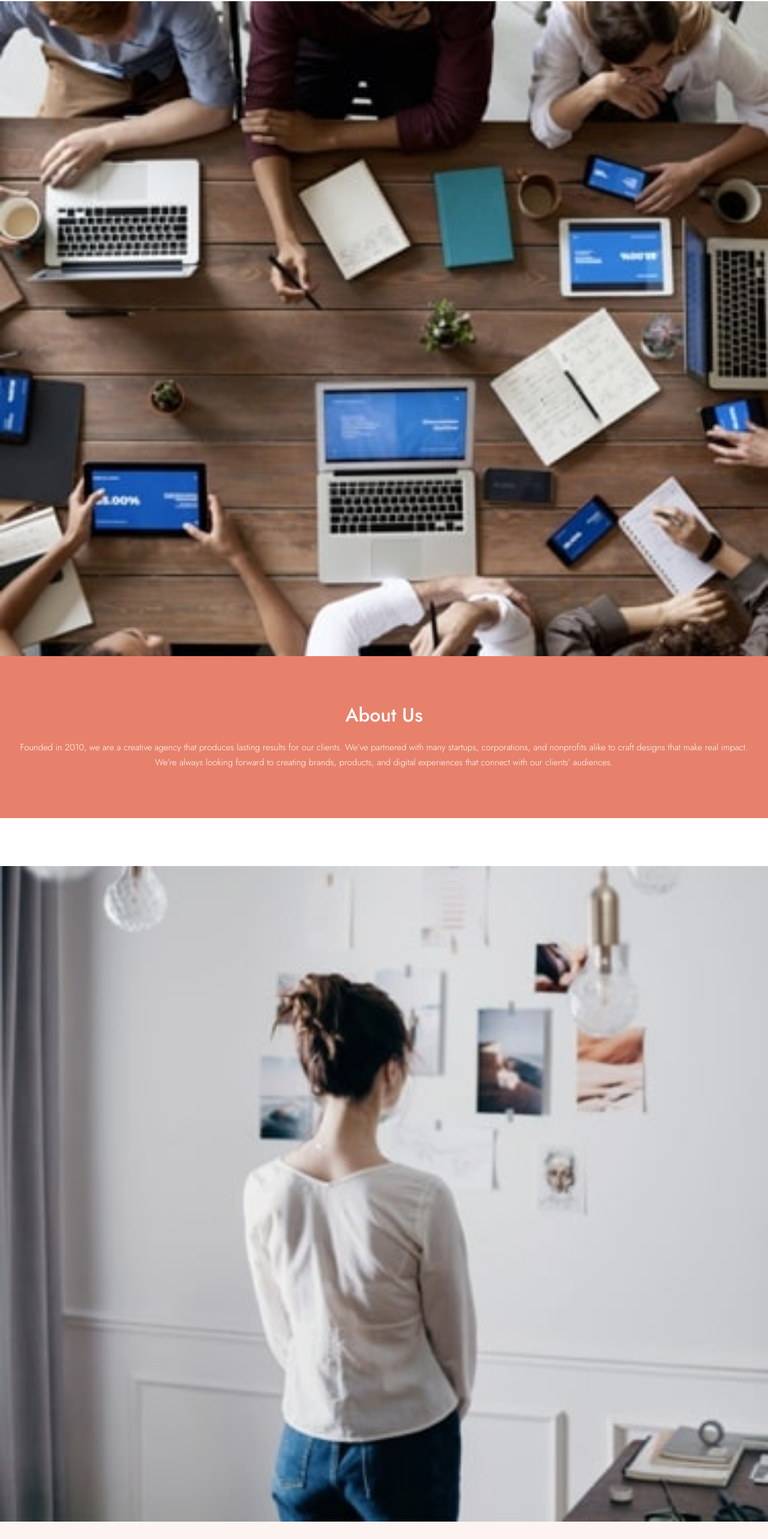
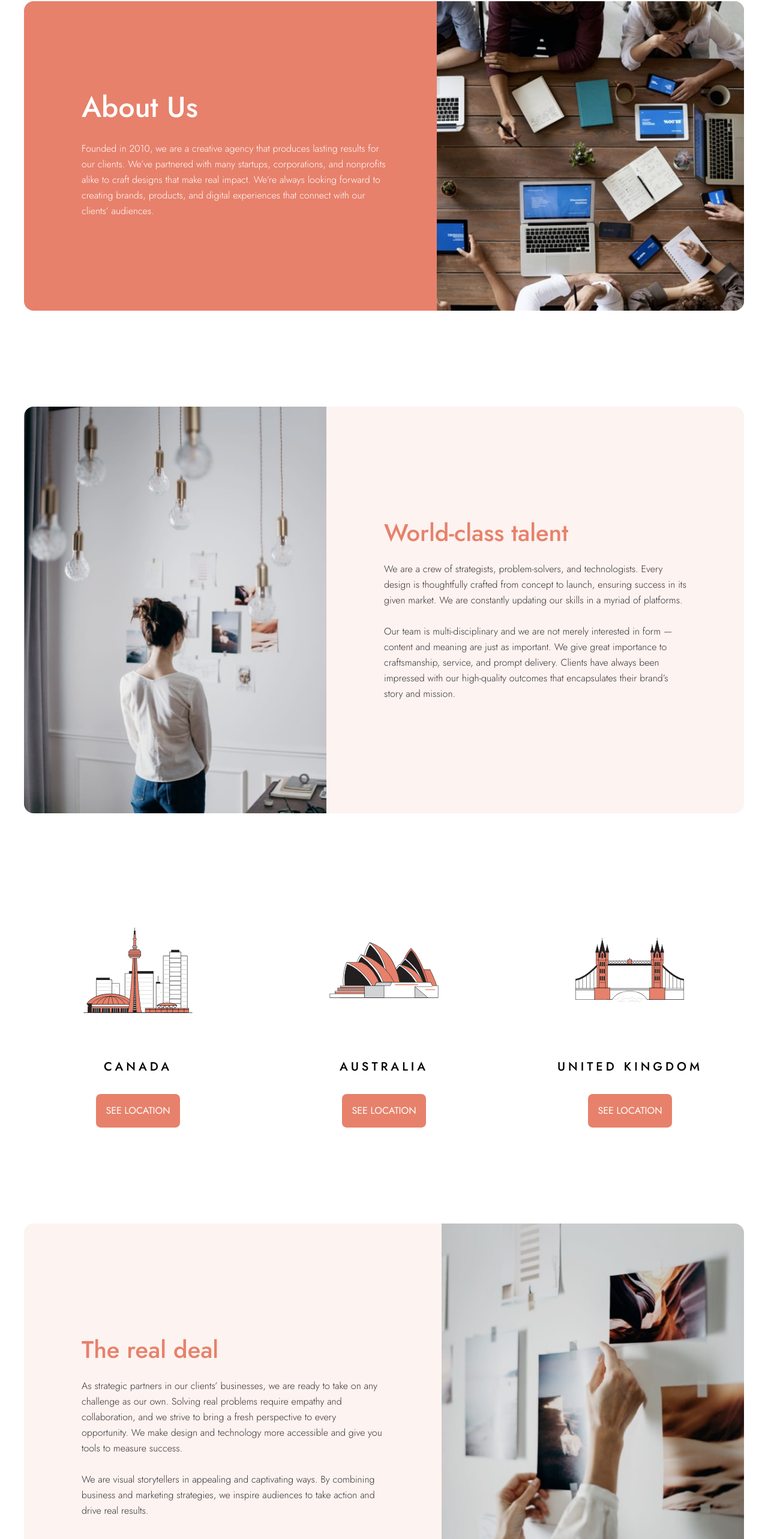
Before and after one commit to David-Henery4/Designo-Website, a React (Vite) app: page /about in a window 1280 px wide. Shown: the part 158-2724 px from the top of the page at 60% size. Built offline with nearby package versions, Linux system fonts and the light colour scheme.

Commit message:
about-page-responsive

```diff
--- a/src/components/LocationOptionsSection.jsx
+++ b/src/components/LocationOptionsSection.jsx
@@ -2,7 +2,7 @@ import locationSectionData from "../data/locationSectionData";
 
 const LocationOptionsSection = () => {
   return (
-  <section className="col-start-2 col-end-12">
+  <section className="col-start-2 col-end-12 flex flex-col justify-center items-center gap-12 sm:gap-14 smDesk:flex-row smDesk:gap-[30px]">
     {locationSectionData.map(loc => {
       return (
         <div key={loc.id} className="w-full flex flex-col justify-center items-center gap-12 text-center">
--- a/src/components/aboutComps/AboutHero.jsx
+++ b/src/components/aboutComps/AboutHero.jsx
@@ -2,17 +2,23 @@ import { aboutHeroMob, aboutHeroDesk, aboutHeroTab } from "../../assets";
 
 const AboutHero = () => {
   return (
-    <section className="w-full col-start-1 col-end-13 text-white bg-peach">
-      <div className="w-full">
+    <section className="w-full col-start-1 col-end-13 text-white bg-peach overflow-hidden sm:col-start-2 sm:col-end-12 sm:rounded-2xl smDesk:flex smDesk:flex-row-reverse smDesk:justify-center smDesk:items-center">
+      <div className="w-full smDesk:flex-[1] smDesk:h-full">
         <picture className="w-full">
-          {/* <source srcSet={aboutHeroTab} media="(min-width:24.47em)" /> */}
-          <source srcSet="" media="" />
-          <img className="w-full" srcSet={aboutHeroMob} alt="Abou us page hero image" />
+          <source srcSet={aboutHeroDesk} media="(min-width:58.12em)" />
+          <source srcSet={aboutHeroTab} media="(min-width:30.31em)" />
+          <img
+            className="w-full smDesk:object-cover smDesk:h-full"
+            srcSet={aboutHeroMob}
+            alt="Abou us page hero image"
+          />
         </picture>
       </div>
-      <div className="text-center px-6 py-20">
-        <h2 className="mb-6 text-head1Mob leading-9 font-medium">About Us</h2>
-        <p className="text-bodyMob leading-bodyMob font-light">
+      <div className="text-center px-6 py-20 sm:py-16 sm:px-14 smDesk:flex-[1] smDesk:text-left smDesk:py-28 smDesk:pr-16 smDesk:pl-20 large:py-[135px] large:pl-24 large:pr-20">
+        <h2 className="mb-6 text-head1Mob leading-9 font-medium xsm:text-5xl xsm:leading-head1 xsm:mb-8">
+          About Us
+        </h2>
+        <p className="text-bodyMob leading-bodyMob font-light xsm:text-base xsm:leading-body">
           Founded in 2010, we are a creative agency that produces lasting
           results for our clients. We’ve partnered with many startups,
           corporations, and nonprofits alike to craft designs that make real
--- a/src/components/aboutComps/RealDealSection.jsx
+++ b/src/components/aboutComps/RealDealSection.jsx
@@ -3,25 +3,25 @@ import {realDealDesk, realDealMob, realDealTab} from "../../assets"
 const RealDealSection = () => {
   return (
     <section
-      className="col-start-1 col-end-13 bg-baige
+      className="col-start-1 col-end-13 bg-baige sm:col-start-2 sm:col-end-12 sm:rounded-2xl overflow-hidden smDesk:flex smDesk:justify-center smDesk:items-center smDesk:flex-row-reverse
     "
     >
-      <div className="w-full">
+      <div className="w-full smDesk:h-full smDesk:flex-[1]">
         <picture className="w-full">
-          {/* <source srcSet={aboutHeroTab} media="(min-width:24.47em)" /> */}
-          <source srcSet="" media="" />
+          <source srcSet={realDealDesk} media="(min-width:58.12em)" />
+          <source srcSet={realDealTab} media="(min-width:30.31em)" />
           <img
-            className="w-full"
+            className="w-full smDesk:object-cover smDesk:h-full"
             srcSet={realDealMob}
             alt="Abou us page hero image"
           />
         </picture>
       </div>
-      <div className="text-center px-6 py-20">
-        <h2 className="mb-6 text-head1Mob leading-9 font-medium text-peach">
+      <div className="text-center px-6 py-20 sm:py-16 sm:px-14 smDesk:text-left smDesk:flex-[1] smDesk:px-11 smDesk:py-[104px] large:px-24 large:py-[154px]">
+        <h2 className="mb-6 text-head1Mob leading-9 font-medium text-peach xsm:text-head2 xsm:leading-head2">
           The real deal
         </h2>
-        <p className="text-bodyMob leading-bodyMob font-light text-darkGrey">
+        <p className="text-bodyMob leading-bodyMob font-light text-darkGrey xsm:text-base xsm:leading-body">
           As strategic partners in our clients’ businesses, we are ready to take
           on any challenge as our own. Solving real problems require empathy and
           collaboration, and we strive to bring a fresh perspective to every
--- a/src/components/aboutComps/WorldClassSection.jsx
+++ b/src/components/aboutComps/WorldClassSection.jsx
@@ -3,36 +3,36 @@ import {worldClassDesk, worldClassMob, worldClassTab} from "../../assets"
 const WorldClassSection = () => {
   return (
     <section
-      className="col-start-1 col-end-13 -mt-20 bg-baige
+      className="col-start-1 col-end-13 -mt-20 bg-baige sm:col-start-2 sm:col-end-12 sm:rounded-2xl overflow-hidden sm:m-0 smDesk:flex smDesk:justify-center smDesk:items-center
     "
     >
-      <div className="w-full">
+      <div className="w-full smDesk:h-full smDesk:flex-[1]">
         <picture className="w-full">
-          {/* <source srcSet={aboutHeroTab} media="(min-width:24.47em)" /> */}
-          <source srcSet="" media="" />
+          <source srcSet={worldClassDesk} media="(min-width:58.12em)" />
+          <source srcSet={worldClassTab} media="(min-width:30.31em)" />
           <img
-            className="w-full"
+            className="w-full smDesk:object-cover smDesk:h-full"
             srcSet={worldClassMob}
             alt="Abou us page hero image"
           />
         </picture>
       </div>
-      <div className="text-center px-6 py-20">
-        <h2 className="mb-6 text-head1Mob leading-9 font-medium text-peach">
-          About Us
+      <div className="text-center px-6 py-20 sm:py-16 sm:px-14 smDesk:text-left smDesk:flex-[1] smDesk:px-11 smDesk:py-[104px] large:px-24 large:py-[154px]">
+        <h2 className="mb-6 text-head1Mob leading-9 font-medium text-peach xsm:text-head2 xsm:leading-head2">
+          World-class talent
         </h2>
-        <p className="text-bodyMob leading-bodyMob font-light text-darkGrey">
+        <p className="text-bodyMob leading-bodyMob font-light text-darkGrey xsm:text-base xsm:leading-body">
           We are a crew of strategists, problem-solvers, and technologists.
           Every design is thoughtfully crafted from concept to launch, ensuring
           success in its given market. We are constantly updating our skills in
           a myriad of platforms.
           <br />
           <br />
-          Our team is multi-disciplinary and we are not
-          merely interested in form — content and meaning are just as important.
-          We give great importance to craftsmanship, service, and prompt
-          delivery. Clients have always been impressed with our high-quality
-          outcomes that encapsulates their brand’s story and mission.
+          Our team is multi-disciplinary and we are not merely interested in
+          form — content and meaning are just as important. We give great
+          importance to craftsmanship, service, and prompt delivery. Clients
+          have always been impressed with our high-quality outcomes that
+          encapsulates their brand’s story and mission.
         </p>
       </div>
     </section>
--- a/src/data/locationSectionData.js
+++ b/src/data/locationSectionData.js
@@ -4,13 +4,13 @@ const locationSectionData = [
   {
     id: 1,
     title: "CANADA",
-    image: AustraliaIllustration,
+    image: CanadaIllustration,
     link: "'",
   },
   {
     id: 2,
     title: "AUSTRALIA",
-    image: CanadaIllustration,
+    image: AustraliaIllustration,
     link: "#",
   },
   {
--- a/tailwind.config.cjs
+++ b/tailwind.config.cjs
@@ -11,6 +11,7 @@ module.exports = {
       lgMob: "35em", // 560px
       smTab: "45.62em", // 730px
       smDesk: "58.12em", // 930px
+      large: "64em",
       desk: "70em", // 1120px
       lgDesk: "84.06em", // 1345px
     },
```
